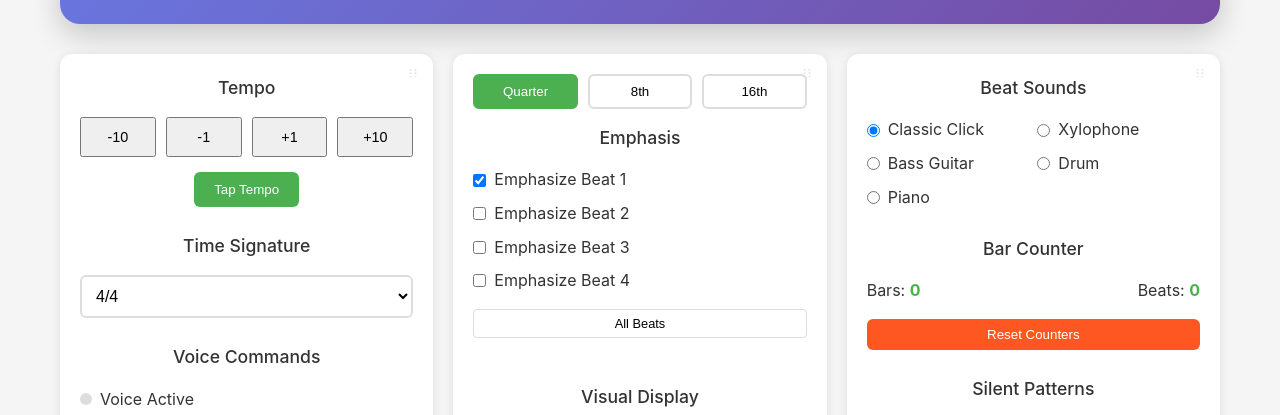
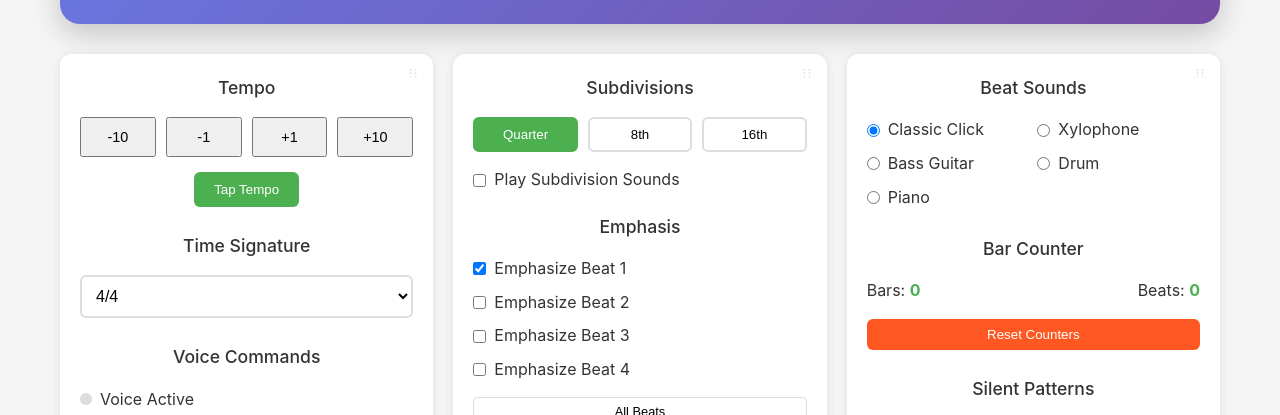
Before and after one commit to sondhath-cloud/Metronome-v10, a plain HTML site: page index.html in a window 1280 px wide. Shown: the part 361-776 px from the top of the page. Drawn offline with Linux system fonts and the light colour scheme.

Commit message:
Reorganize subdivision section: add label and move subdivision sounds toggle
Changes made:
- Added 'Subdivisions' h3 label above subdivision options (Quarter, 8th, 16th)
- Moved 'Play Subdivision Sounds' toggle directly under subdivision buttons
- Removed separate subdivision-emphasis-section container
- Added CSS styling for subdivision section header and toggle container
- Improved logical organization: subdivision selection → subdivision sounds toggle

Benefits:
- Clearer section identification with 'Subdivisions' label
- Better logical flow: select subdivision type → enable subdivision sounds
- More compact layout with related controls grouped together
- Consistent styling with other section headers (1.1rem, center-aligned)
- Improved user experience with intuitive control grouping

```diff
--- a/index.html
+++ b/index.html
@@ -87,10 +87,17 @@
                     <div class="rhythm-controls">
                         <!-- Subdivision Section -->
                         <div class="subdivision-section">
+                            <h3>Subdivisions</h3>
                             <div class="subdivision-buttons">
                                 <button class="subdivision-btn active" data-subdivision="quarter">Quarter</button>
                                 <button class="subdivision-btn" data-subdivision="eighth">8th</button>
                                 <button class="subdivision-btn" data-subdivision="sixteenth">16th</button>
+                            </div>
+                            <div class="subdivision-sounds-toggle">
+                                <label class="emphasis-option subdivision-emphasis-option">
+                                    <input type="checkbox" class="subdivision-emphasis-toggle" id="subdivisionEmphasisToggle">
+                                    <span class="emphasis-label">Play Subdivision Sounds</span>
+                                </label>
                             </div>
                         </div>
 
@@ -132,13 +139,6 @@
                             </div>
                         </div>
 
-                        <!-- Subdivision Emphasis Section -->
-                        <div class="subdivision-emphasis-section">
-                            <label class="emphasis-option subdivision-emphasis-option">
-                                <input type="checkbox" class="subdivision-emphasis-toggle" id="subdivisionEmphasisToggle">
-                                <span class="emphasis-label">Play Subdivision Sounds</span>
-                            </label>
-                        </div>
                     </div>
                 </div>
 
--- a/style.css
+++ b/style.css
@@ -279,10 +279,23 @@ body {
     background-color: white;
 }
 
+.subdivision-section h3 {
+    margin-bottom: 15px;
+    color: #333;
+    font-size: 1.1rem;
+    font-weight: 500;
+    text-align: center;
+}
+
 .subdivision-buttons {
     display: flex;
     gap: 10px;
     margin-bottom: 15px;
+}
+
+.subdivision-sounds-toggle {
+    margin-bottom: 20px;
+    text-align: center;
 }
 
 .subdivision-btn {
```
